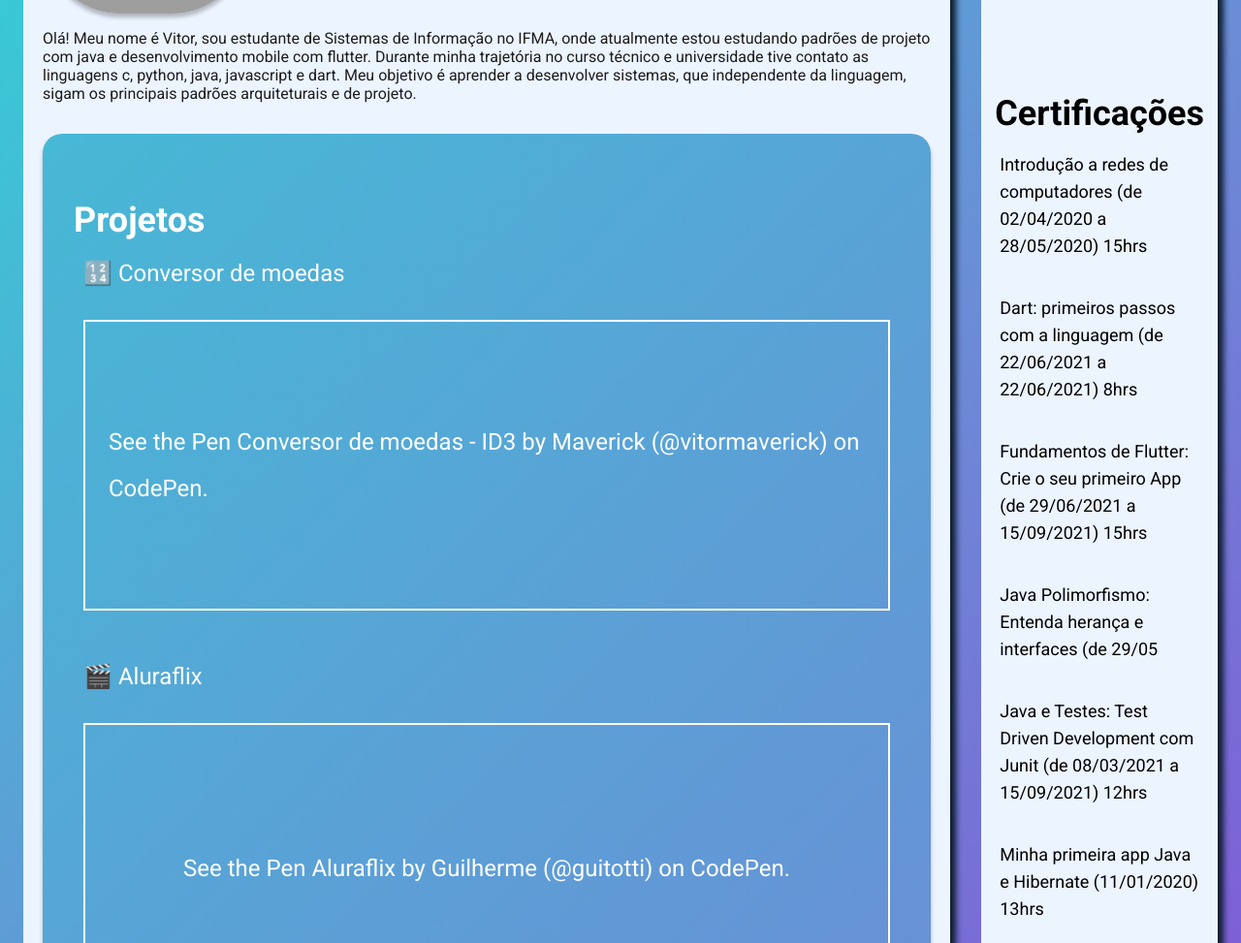
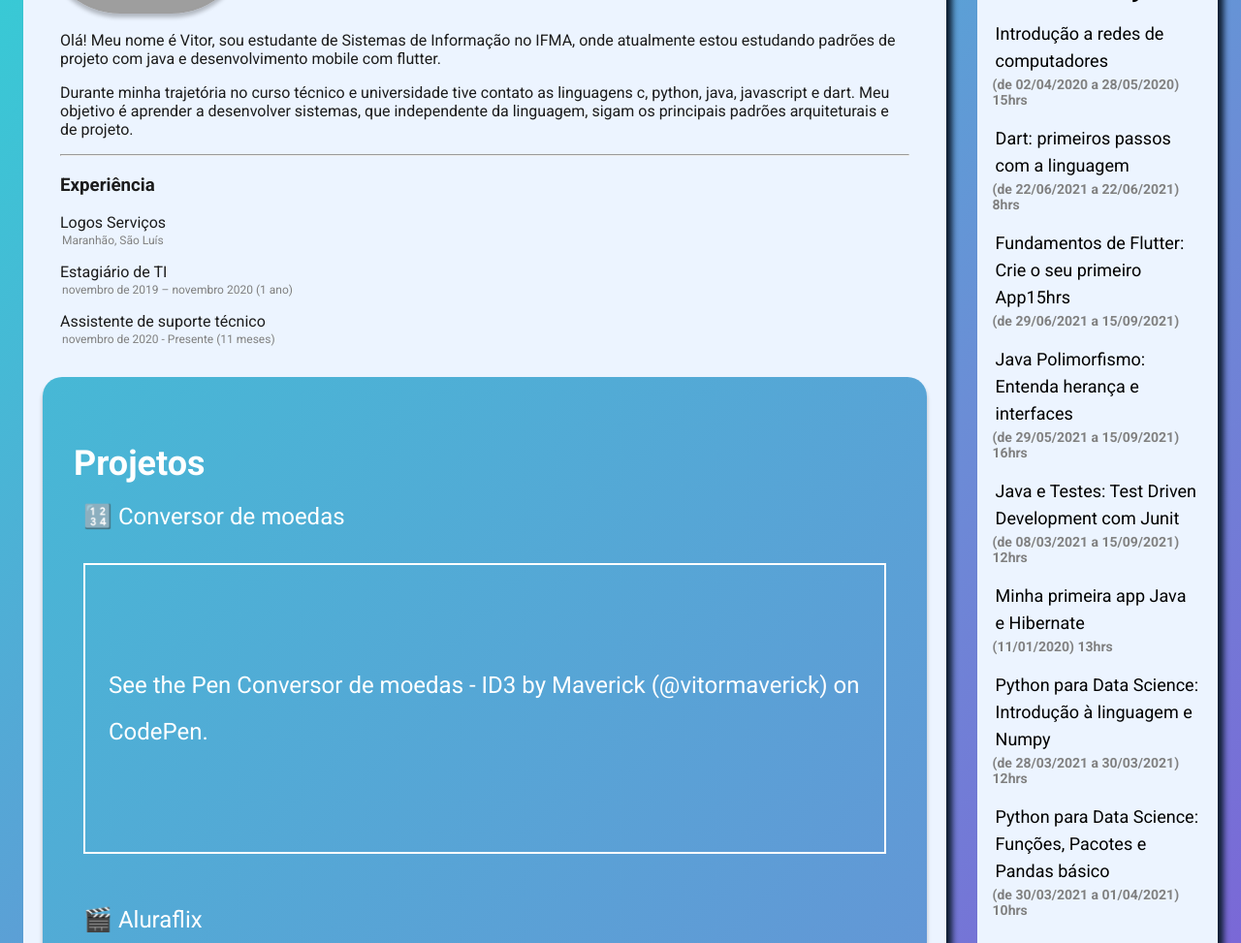
Before and after one commit to VitorMaverick/Portifolio, a plain HTML site: page index.html in a window 1280 px wide. Shown: the part 346-1319 px from the top of the page at 97% size. Drawn offline with Linux system fonts and the light colour scheme; grey boxes are pictures that could not be loaded; a script that the page names is missing.

Commit message:
Correção de estilização

```diff
--- a/index.html
+++ b/index.html
@@ -25,11 +25,23 @@
     </header>
     <div class="sobre"><p>Olá! Meu nome é Vitor, sou estudante de Sistemas de Informação
 no IFMA, onde atualmente estou estudando padrões de projeto
-com java e desenvolvimento mobile com flutter.
-Durante minha trajetória no curso técnico e universidade tive
+      com java e desenvolvimento mobile com flutter.</p>
+<p>Durante minha trajetória no curso técnico e universidade tive
 contato as linguagens c, python, java, javascript e dart. Meu
 objetivo é aprender a desenvolver sistemas, que independente da
             linguagem, sigam os principais padrões arquiteturais e de projeto.</p>
+      <hr>
+      <h3>Experiência</h2>
+      <p class="ex-title">Logos Serviços</p>
+      <blockquote> Maranhão, São Luís
+      </blockquote>
+      <p class="ex-title">Estagiário de TI
+</p>
+      <blockquote>novembro de 2019 – novembro 2020 (1 ano)
+      </blockquote>
+      <p class="ex-title">Assistente de suporte técnico</p>
+      <blockquote> novembro de 2020 - Presente (11 meses)
+      </blockquote>
       </div>
     <main class="projetos">
       <ul class="projetos-titulo">Projetos<ul>
@@ -63,26 +75,43 @@ objetivo é aprender a desenvolver sistemas, que independente da
       <div class="section">
         <ul class="section-titulo"> Certificações <ul>
           <li class="section-item">Introdução a redes de computadores
-(de 02/04/2020 a 28/05/2020) 15hrs</li>
+</li>
+          <blockquote>(de 02/04/2020 a 28/05/2020) 15hrs
+          </blockquote>
           <li class="section-item">Dart: primeiros passos com a
-linguagem (de 22/06/2021 a
-22/06/2021) 8hrs</li>
+linguagem </li>
+          <blockquote>(de 22/06/2021 a
+22/06/2021) 8hrs
+          </blockquote>
           <li class="section-item">Fundamentos de Flutter: Crie o seu
-primeiro App (de 29/06/2021 a
-15/09/2021) 15hrs</li>
+primeiro App15hrs</li>
+          <blockquote> (de 29/06/2021 a
+15/09/2021)
+          </blockquote>
           <li class="section-item">Java Polimorfismo: Entenda herança
-e interfaces (de 29/05</li>
+e interfaces</li>
+          <blockquote>  (de 29/05/2021 a
+15/09/2021) 16hrs
+          </blockquote>
           <li class="section-item">Java e Testes: Test Driven
-Development com Junit (de
-08/03/2021 a 15/09/2021) 12hrs</li>
+Development com Junit </li>
+          <blockquote>  (de
+08/03/2021 a 15/09/2021) 12hrs
+          </blockquote>
           <li class="section-item">Minha primeira app Java e
-Hibernate (11/01/2020) 13hrs</li>
+Hibernate</li>
+          <blockquote>   (11/01/2020) 13hrs
+          </blockquote>
           <li class="section-item">Python para Data Science:
-Introdução à linguagem e Numpy (de
-28/03/2021 a 30/03/2021) 12hrs</li>
+Introdução à linguagem e Numpy </li>
+           <blockquote>   (de
+28/03/2021 a 30/03/2021) 12hrs
+          </blockquote>
           <li class="section-item">Python para Data Science: Funções,
-Pacotes e Pandas básico (de
-30/03/2021 a 01/04/2021) 10hrs</li>
+Pacotes e Pandas básico </li>
+           <blockquote>  (de
+30/03/2021 a 01/04/2021) 10hrs
+          </blockquote>
 
       </div>
 
--- a/style.css
+++ b/style.css
@@ -33,7 +33,10 @@ body {
   padding: 64px 14px;
   width:35%;
   align-content: space-around;
-
+  height: 1200px;
+}
+.sobre {
+  margin: 18px;
 }
 
 .cabecalho {
@@ -139,7 +142,7 @@ body {
   font-size: 18px;
   font-weight: 100;
   line-height: 28px;
-  padding: 18px 5px;
+  padding: 18px 5px 0 5px;
 }
 
 .projetos-item a {
@@ -172,9 +175,12 @@ body {
   animation: colors 7s ease infinite;
 }
 .dark .section {
-  background: linear-gradient(-225deg, #4b0082 0%, #00fa9a 100%);
-  background-size: 300% 300%;
-  animation: colors 7s ease infinite;
+   background: #333439;
+   color: #f6f6f6;
+}
+.dark .section ul{
+
+   color: #f6f6f6;
 }
 
 .footer {
@@ -191,3 +197,22 @@ body {
 ul {
   padding: 0;
 }
+
+blockquote {
+  color: grey;
+  font-size: 12px;
+  margin: 0 2px ;
+}
+.ex-title {
+  margin-bottom: 2px;
+}
+
+.section li{
+  margin-bottom: 2px;
+}
+
+.section blockquote {
+  color: grey;
+  font-size: 14px;
+  margin: 0 2px ;
+}
```
